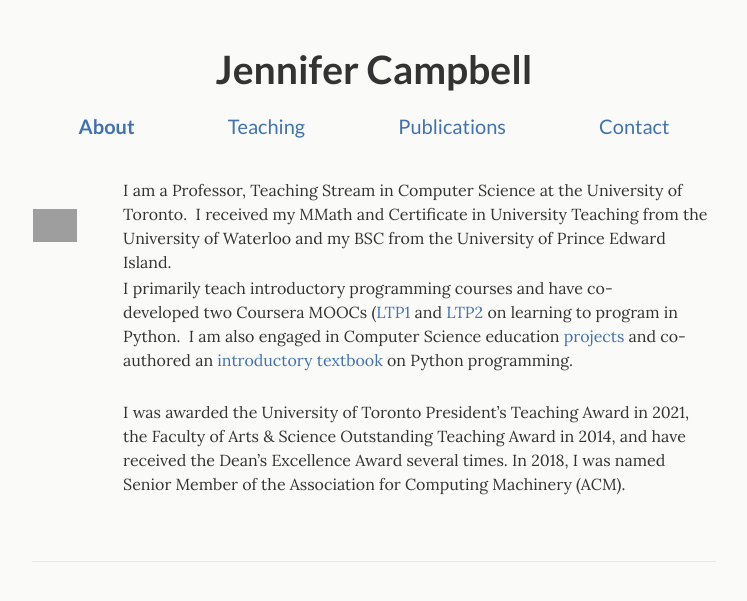
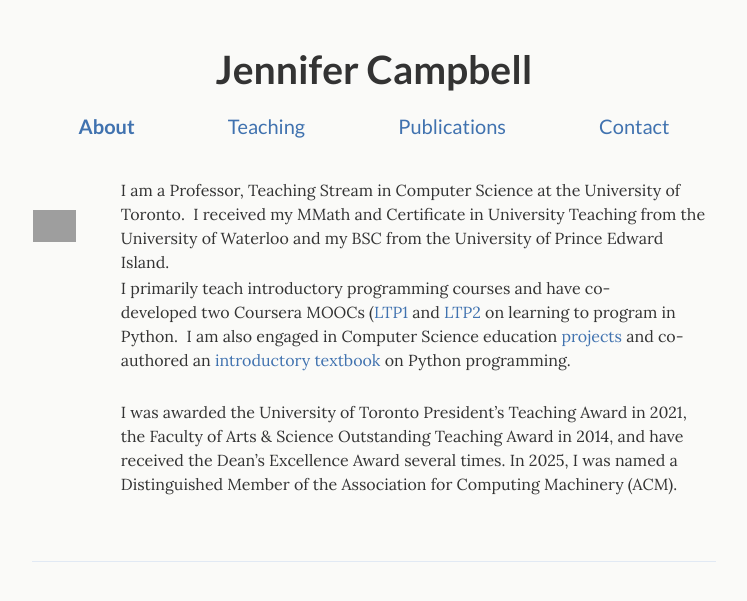
Before and after one commit to jencampbell/jencampbell.github.io, a Jekyll site: the page built from _pages/about.md, in a window 1280 px wide. Shown: the top 601 px of the page, without its empty margins (266-1013 px from the left). Built offline with Jekyll 4.4.1, drawn with Linux system fonts in a browser that asks for light colours; grey boxes are pictures that could not be loaded.

Commit message:
Revise about page with updated achievements and links
Updated the link for the introductory textbook and changed the ACM membership status to Distinguished Member.

```diff
--- a/_pages/about.md
+++ b/_pages/about.md
@@ -6,6 +6,6 @@
 
 ||:---------------------------------|:---------------------------------------------|
 |<img src="../assets/img/jen.jpg" alt="jen" width="50%"/> | I am a Professor, Teaching Stream in Computer Science at the University of Toronto.  I received my MMath and Certificate in University Teaching from the University of Waterloo and my BSC from the University of Prince Edward Island.
-||I primarily teach introductory programming courses and have co-developed two Coursera MOOCs ([LTP1](https://www.coursera.org/course/programming1){:target="_blank"} and [LTP2](https://www.coursera.org/course/programming2){:target="_blank"} on learning to program in Python.  I am also engaged in Computer Science education [projects](/publications) and co-authored an [introductory textbook](https://pragprog.com/book/gwpy2/practical-programming){:target="_blank"} on Python programming.|
+||I primarily teach introductory programming courses and have co-developed two Coursera MOOCs ([LTP1](https://www.coursera.org/course/programming1){:target="_blank"} and [LTP2](https://www.coursera.org/course/programming2){:target="_blank"} on learning to program in Python.  I am also engaged in Computer Science education [projects](/publications) and co-authored an [introductory textbook](https://pragprog.com/titles/gwpy4/practical-programming-fourth-edition-4th-edition/){:target="_blank"} on Python programming.|
 |||
-||I was awarded the University of Toronto President's Teaching Award in 2021, the Faculty of Arts &amp; Science Outstanding Teaching Award in 2014, and have received the Dean's Excellence Award several times. In 2018, I was named Senior Member of the Association for Computing Machinery (ACM).|
+||I was awarded the University of Toronto President's Teaching Award in 2021, the Faculty of Arts &amp; Science Outstanding Teaching Award in 2014, and have received the Dean's Excellence Award several times. In 2025, I was named a Distinguished Member of the Association for Computing Machinery (ACM).|
```
